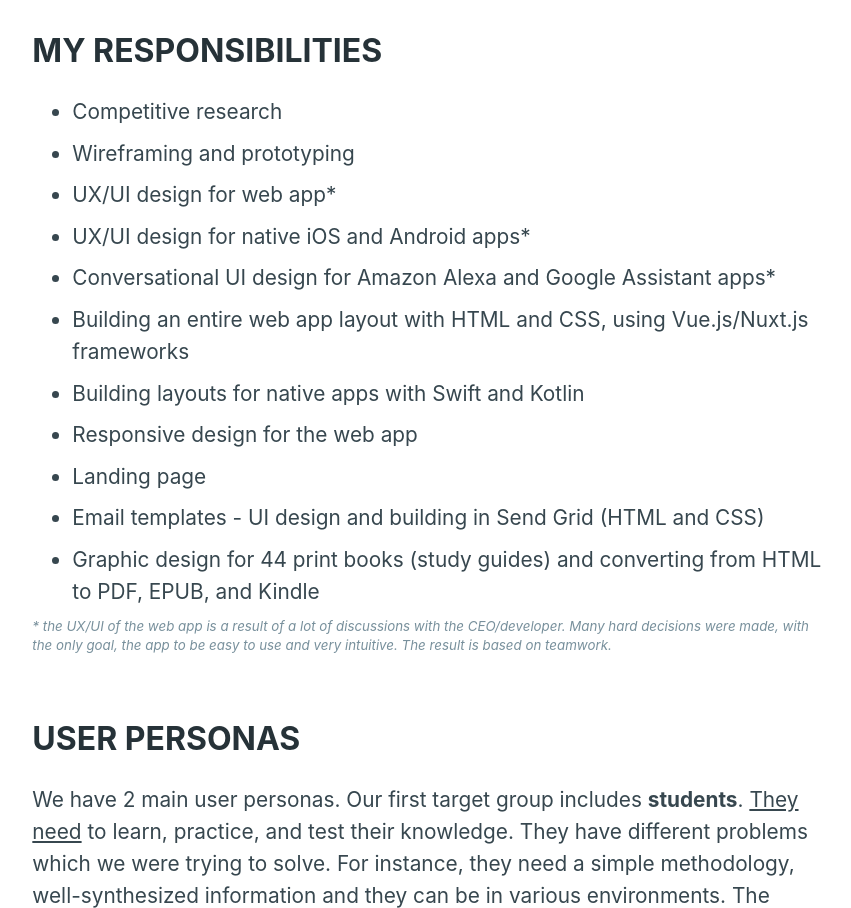
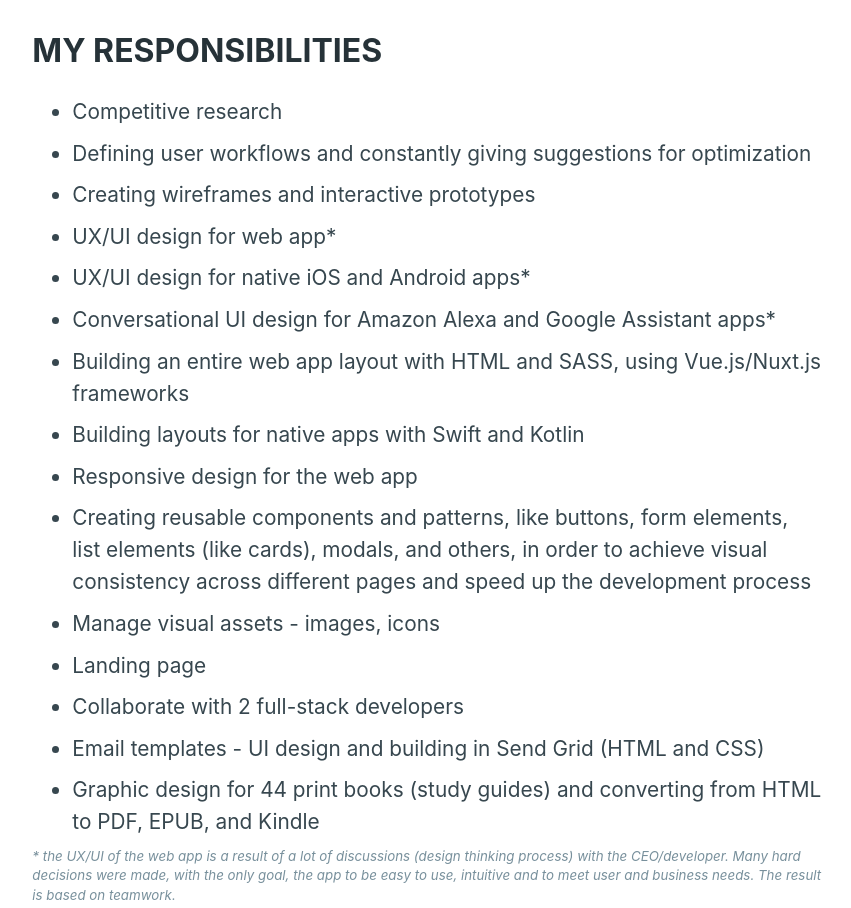
Before and after one commit to eveskov/eveskovcom2021, an Eleventy site: page src/projects/gcse-history.md in a window 1280 px wide. Shown: the part 1560-2468 px from the top of the page, without its empty margins (213-1064 px from the left). Built offline with nearby package versions, Linux system fonts and the light colour scheme; Eleventy itself is replaced by a stand-in of ours; files that its build step writes are made by us from their sources; what eleventy-google-fonts would draw is missing.

Commit message:
content improvement

```diff
--- a/src/projects/gcse-history.md
+++ b/src/projects/gcse-history.md
@@ -25,18 +25,22 @@ layout: layout-default.njk
             <h3 id="responsibilites" class="e-section-title">My Responsibilities</h3>
             <ul>
                 <li>Competitive research</li>
-                <li>Wireframing and prototyping</li>
+                <li>Defining user workflows and constantly giving suggestions for optimization</li>
+                <li>Creating wireframes and interactive prototypes</li>
                 <li>UX/UI design for web app*</li>
                 <li>UX/UI design for native iOS and Android apps*</li>
                 <li>Conversational UI design for Amazon Alexa and Google Assistant apps*</li>
-                <li>Building an entire web app layout with HTML and CSS, using Vue.js/Nuxt.js frameworks</li>
+                <li>Building an entire web app layout with HTML and SASS, using Vue.js/Nuxt.js frameworks</li>
                 <li>Building layouts for native apps with Swift and Kotlin</li>
                 <li>Responsive design for the web app</li>
+                <li>Creating reusable components and patterns, like buttons, form elements, list elements (like cards), modals, and others, in order to achieve visual consistency across different pages and speed up the development process</li>
+                <li>Manage visual assets - images, icons</li>
                 <li>Landing page</li>
+                <li>Collaborate with 2 full-stack developers</li>
                 <li>Email templates - UI design and building in Send Grid (HTML and CSS)</li>
                 <li>Graphic design for 44 print books (study guides) and converting from HTML to PDF, EPUB, and Kindle</li>
             </ul>
-            <p class="e-text-sub"><small>* the UX/UI of the web app is a result of a lot of discussions with the CEO/developer. Many hard decisions were made, with the only goal, the app to be easy to use and very intuitive. The result is based on teamwork.</small></p>
+            <p class="e-text-sub"><small>* the UX/UI of the web app is a result of a lot of discussions (design thinking process) with the CEO/developer. Many hard decisions were made, with the only goal, the app to be easy to use, intuitive and to meet user and business needs. The result is based on teamwork.</small></p>
         </div>
         <div class="e-content__text-holder">
             <h3 class="e-section-title">User Personas</h3>
```
